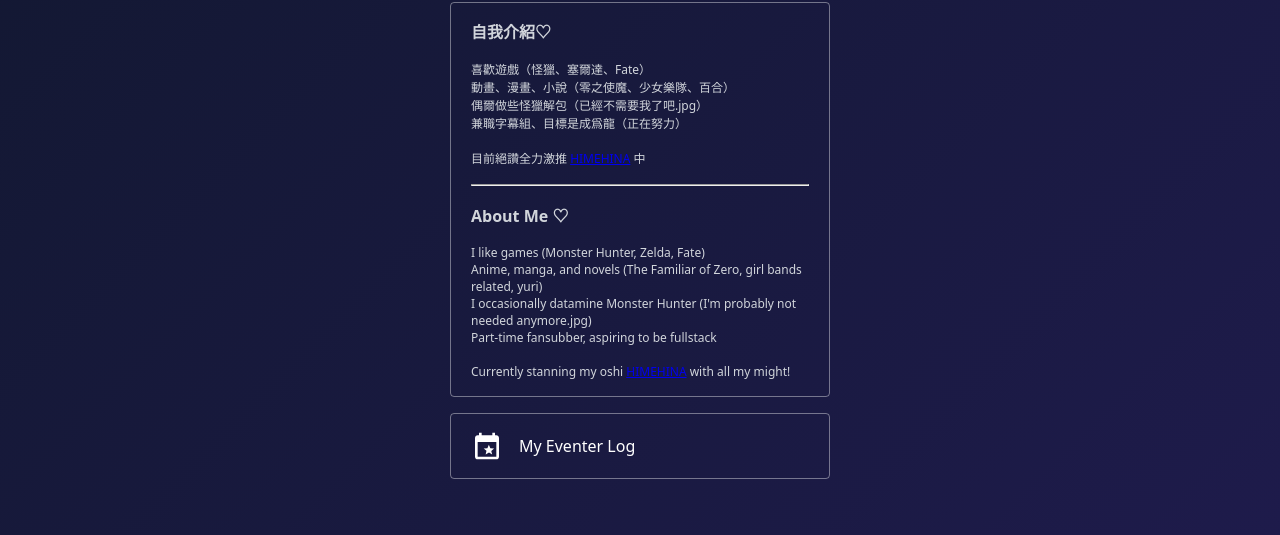
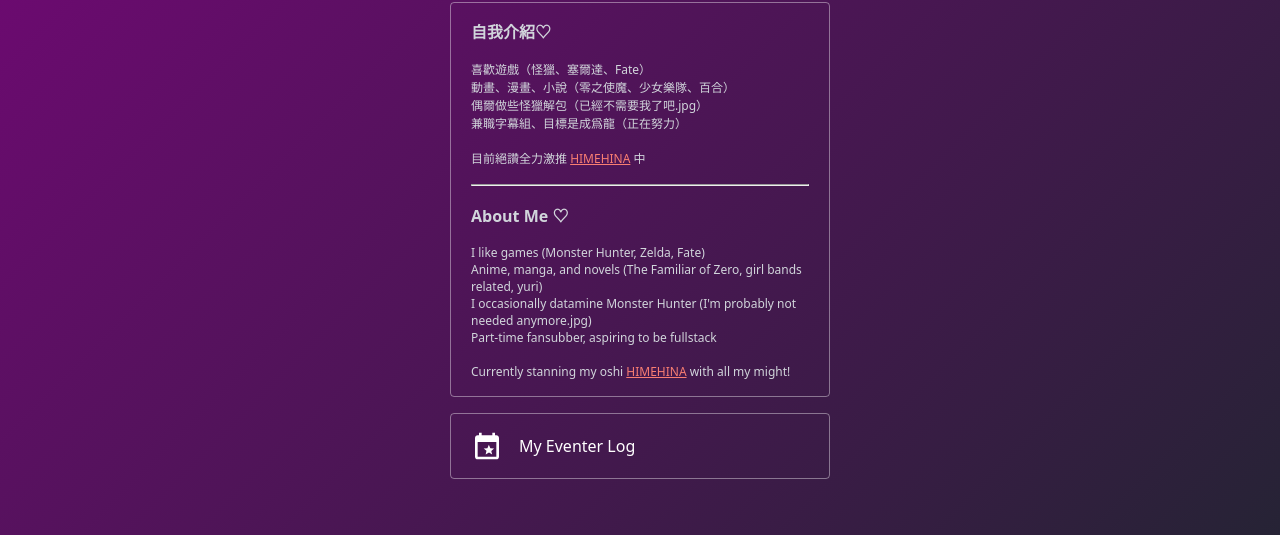
Before and after one commit to dtlnor/dtlnor.github.io, a plain HTML site: page index.html in a window 1280 px wide. Shown: the part 757-1292 px from the top of the page. Drawn offline with Linux system fonts and the light colour scheme.

Commit message:
Update index.html

```diff
--- a/index.html
+++ b/index.html
@@ -8,6 +8,7 @@
   * { margin: 0; padding: 0; box-sizing: border-box; }
   body {
     background: linear-gradient(135deg, #0f172a, #1e1b4b);
+    background: linear-gradient(135deg, #880088, #262335);
     color: #fff;
     font-family: system-ui, sans-serif;
     display: flex;
@@ -102,6 +103,8 @@
   .lc div { display: flex; flex-direction: column; }
   .lc b { font-size: 1rem; margin-bottom: 4px; }
   .lc span { font-size: 0.75rem; color: #d1d5db; }
+  .lc span a { color: #f97e72; }
+  .lc span a:hover { color: #ff7edb; }
 
   /* --- Modal 彈窗樣式 --- */
   .modal {
```
